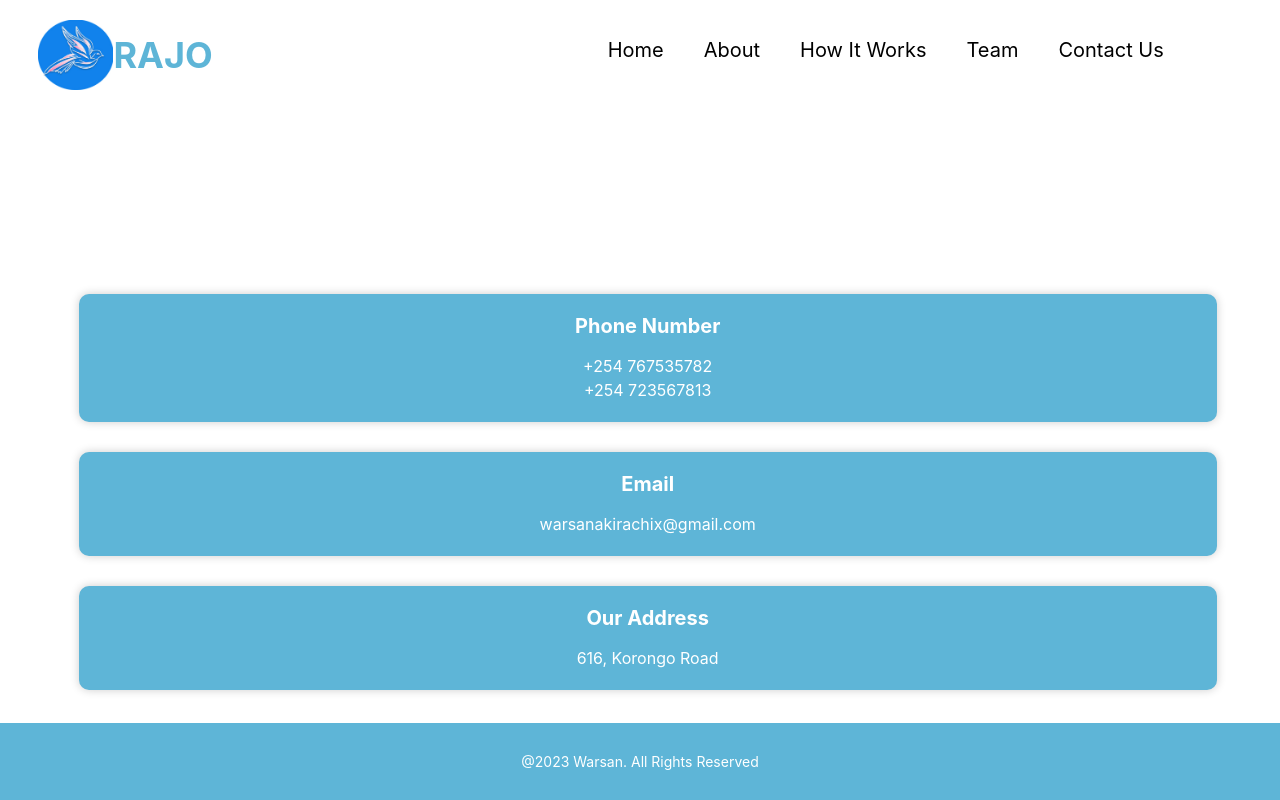
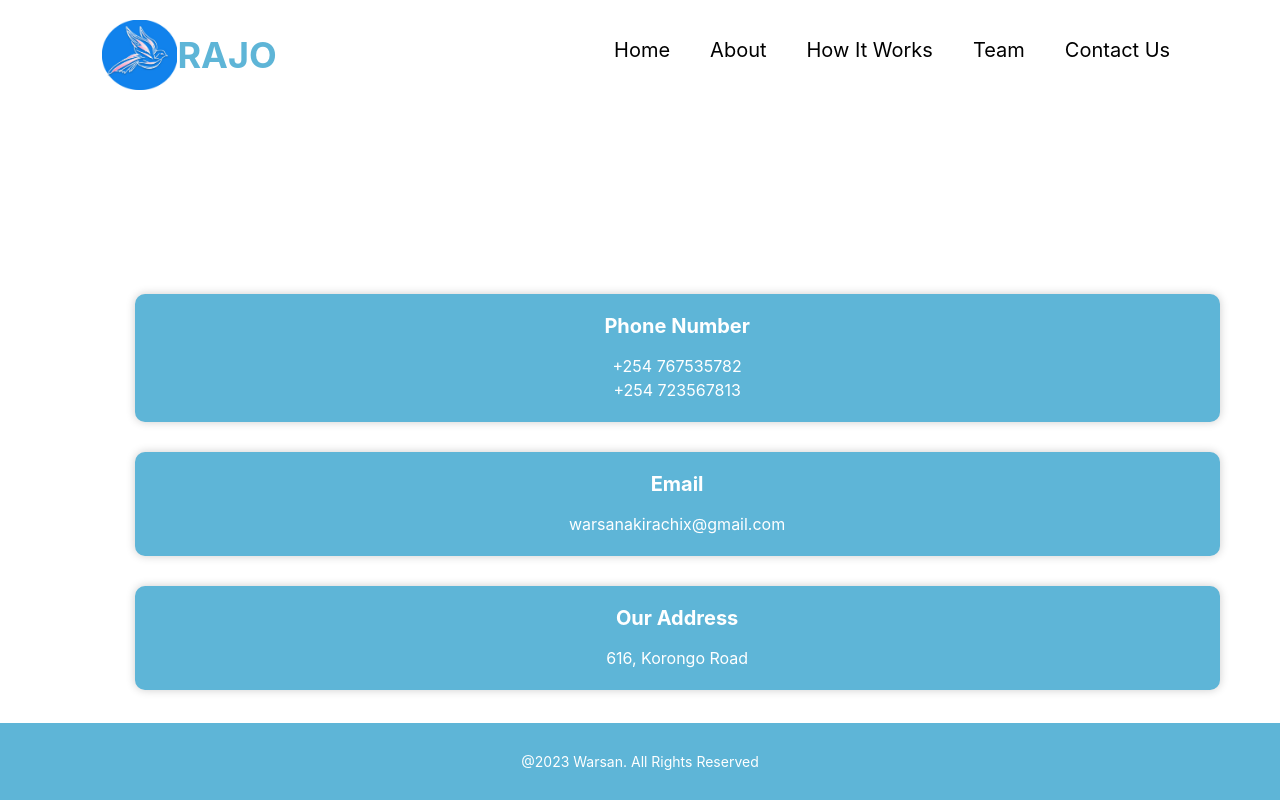
Before and after one commit to akirachix/Warsan-Informational, a React (Create React App) app in the folder warsan-informational/: page / in a window 1280 px wide. Built offline with nearby package versions, Linux system fonts and the light colour scheme.

Commit message:
fixed hamburger menu

```diff
--- a/warsan-informational/src/components/Footer/style.css
+++ b/warsan-informational/src/components/Footer/style.css
@@ -9,11 +9,11 @@
   grid-template-columns: repeat(3, 1fr);
   margin-top: 1%;
   margin-bottom: 1%;
-  margin-left: 1.2%;
+  margin-left: 5.8%;
+  margin-right: %;
 }
 
 .footercard {
-  margin-left: 16.8%;
   width: 63%;
   background-color: #5EB5D7;
   color: white;
--- a/warsan-informational/src/components/Navbar/style.css
+++ b/warsan-informational/src/components/Navbar/style.css
@@ -9,8 +9,8 @@ ul, li {
   justify-content: space-between;
   align-items: center;
   color: black;
-  margin-left: 3%;
-  margin-right: 8.3%;
+  margin-left: 8%;
+  margin-right: 7.8%;
   margin-top: 1%;
 }
 
```
Also changed, not shown: 1 other file (tests, documents, lock files or other folders).
